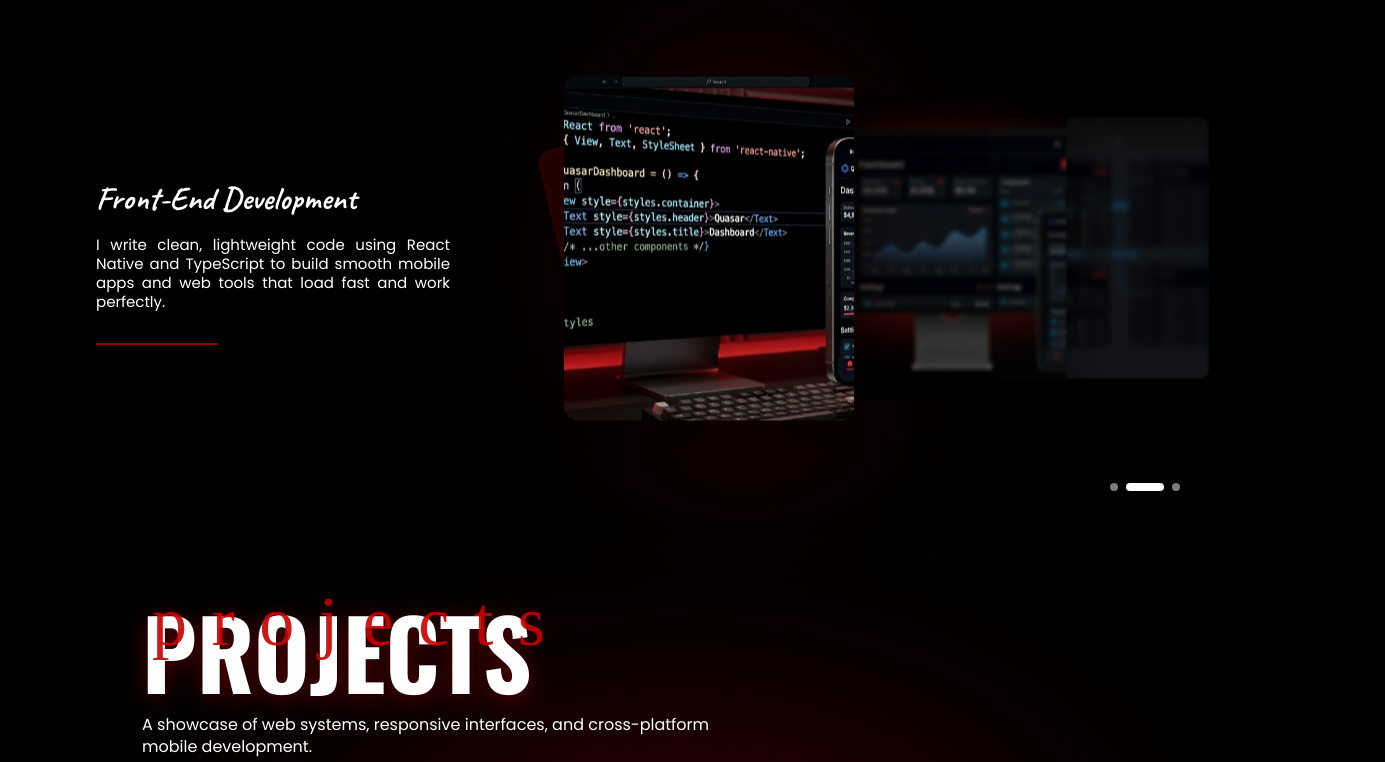
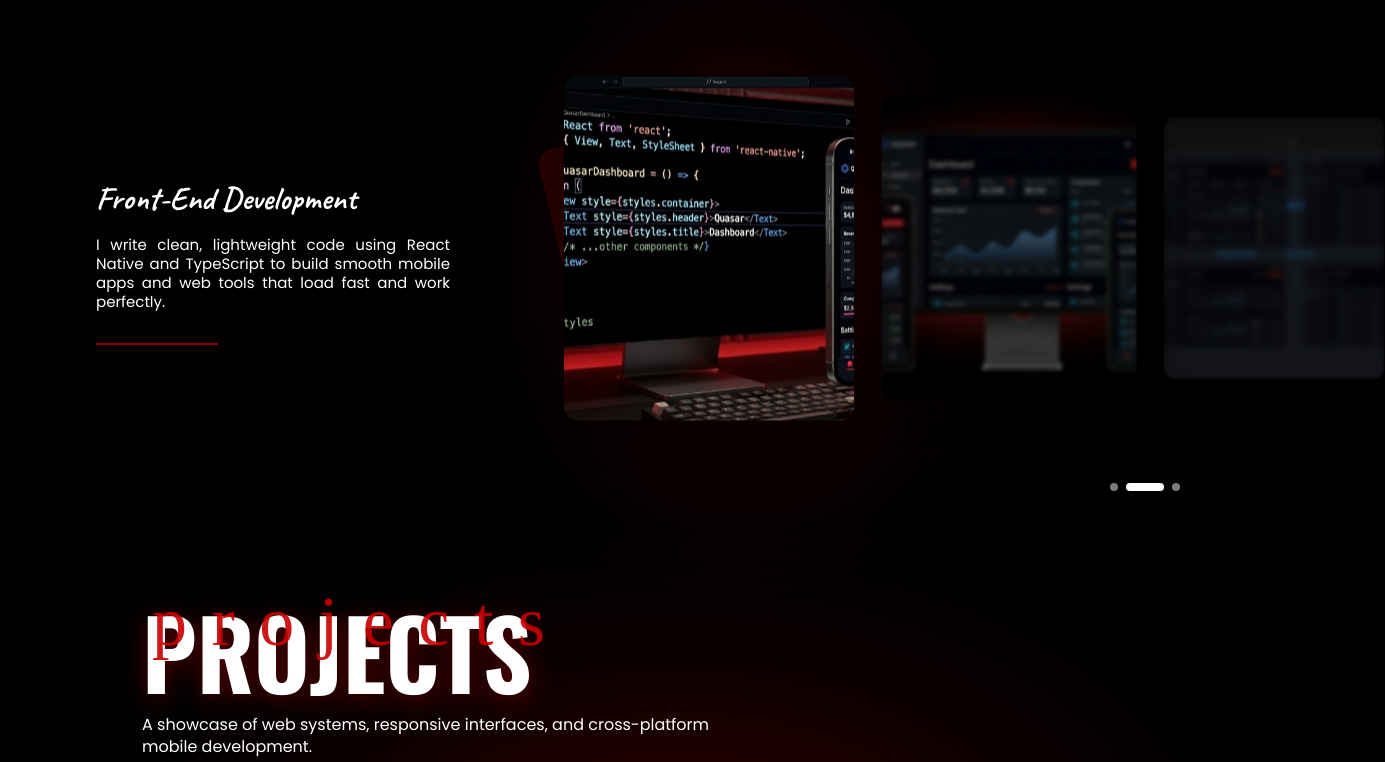
Before and after one commit to JaiAnoba/Portfolio, a React (Vite) app: page / in a window 1280 px wide. Shown: the part 1458-2220 px from the top of the page, 1385 px wide, since content can reach past the window. Built offline with nearby package versions, Linux system fonts and the light colour scheme; a web font is replaced by a local one.

Commit message:
fixed spacing of the cards

```diff
--- a/src/components/Services.css
+++ b/src/components/Services.css
@@ -197,28 +197,26 @@
 .services-carousel-card[data-offset='1'] {
   width: min(290px, 42vw);
   z-index: 3;
-  /* ↓ translateX pushes it right so it peeks behind the active card */
-  transform: translateY(-50%) translateX(230px) scale(0.88);
+  transform: translateY(-50%) translateX(300px) scale(0.88); /* ← gap from card 1 */
   opacity: 0.82;
   box-shadow: 0 16px 40px rgba(0, 0, 0, 0.45);
 }
 
 .services-carousel-card[data-offset='1'] img {
-  filter: blur(2.5px) brightness(0.82); /* ← light blur, visible content */
+  filter: blur(2.5px) brightness(0.82);
 }
 
 /* ── OFFSET 2 — Third: further right, smaller, more faded ── */
 .services-carousel-card[data-offset='2'] {
   width: min(290px, 42vw);
   z-index: 2;
-  /* ↓ further right than offset 1 */
-  transform: translateY(-50%) translateX(390px) scale(0.76);
+  transform: translateY(-50%) translateX(565px) scale(0.76); /* ← same gap from card 2 */
   opacity: 0.55;
   box-shadow: 0 10px 28px rgba(0, 0, 0, 0.35);
 }
 
 .services-carousel-card[data-offset='2'] img {
-  filter: blur(4px) brightness(0.65); /* ← moderate blur, still recognizable */
+  filter: blur(4px) brightness(0.65);
 }
 
 .services-dots {
```
